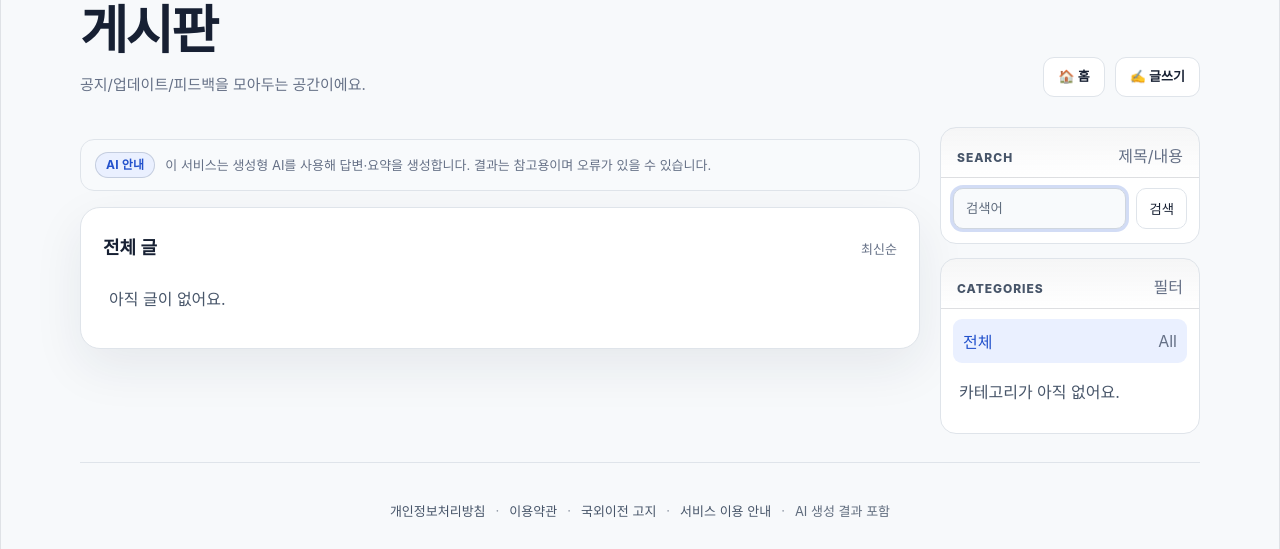
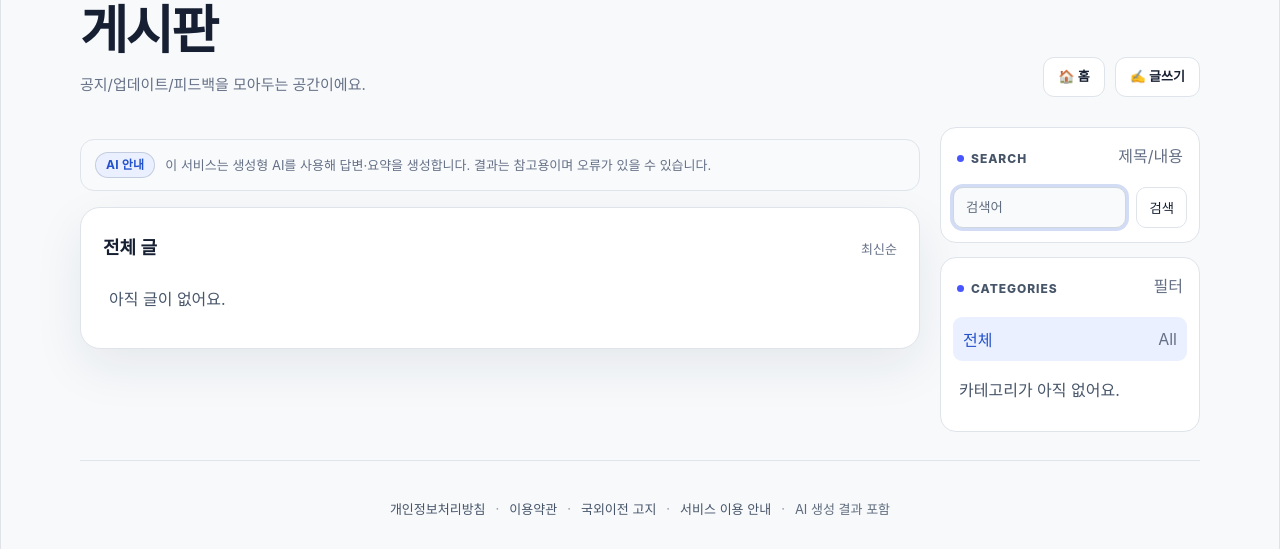
Before and after one commit to kimdonggeon-hash/rag_portfolio, a Django app: page /board/ in a window 1280 px wide. Shown: the part 95-644 px from the top of the page. Run offline with Django 5.2, Linux system fonts and the light colour scheme; data comes from the database, SQL or seed files in the repository; data that the repository does not hold is empty; parts of the project's set-up code (start-up, migrations or seed data) failed here and were passed over.

Commit message:
게시판/어드민 가이드 사이드바를 도구 드로어와 톤 통일
- 게시판 좌측 사이드바(.side-card)의 그림자를 걷어내 플랫하게 정리하고, 섹션 제목에 브랜드 컬러 점(dot)을 추가해 도구 드로어와 시각적으로 통일
- 어드민 가이드 페이지 좌측 메뉴 제목에도 동일한 점 포인트 추가

```diff
--- a/ragapp/static/ragapp/css/board.css
+++ b/ragapp/static/ragapp/css/board.css
@@ -224,6 +224,8 @@ html[data-theme="dark"] .board-wrap {
 
 .side-card {
     overflow: hidden;
+    box-shadow: none;
+    border-color: color-mix(in srgb, var(--line) 70%, transparent);
 }
 
 .side-card-head,
@@ -240,12 +242,30 @@ html[data-theme="dark"] .board-wrap {
     background: linear-gradient(to bottom, color-mix(in srgb, var(--ink) 4%, transparent), transparent);
 }
 
+.side-card .side-card-head {
+    border-bottom: none;
+    background: none;
+    padding-bottom: 6px;
+}
+
 .side-card-title {
+    display: inline-flex;
+    align-items: center;
+    gap: 7px;
     font-weight: 800;
     font-size: 12px;
     letter-spacing: .08em;
     text-transform: uppercase;
     color: var(--muted);
+}
+
+.side-card .side-card-title::before {
+    content: "";
+    width: 7px;
+    height: 7px;
+    border-radius: 999px;
+    background: var(--accent);
+    flex: 0 0 auto;
 }
 
 .side-card-body {
```
Also changed, not shown: ragapp/templates/ragadmin/guide.html (+14 -1 lines).
